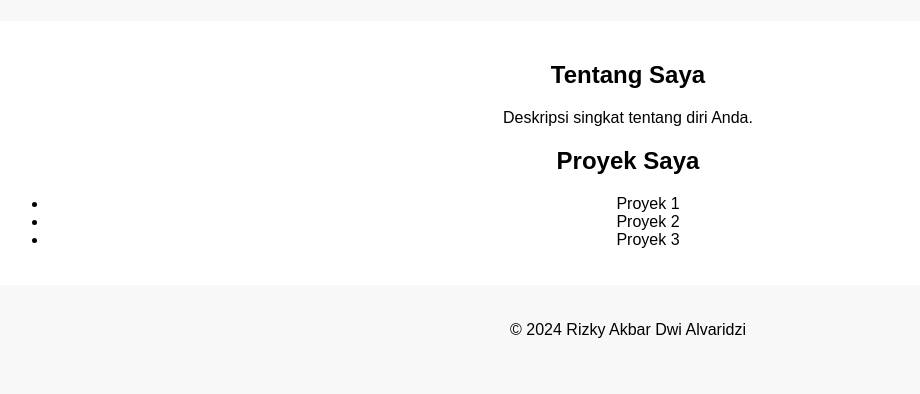
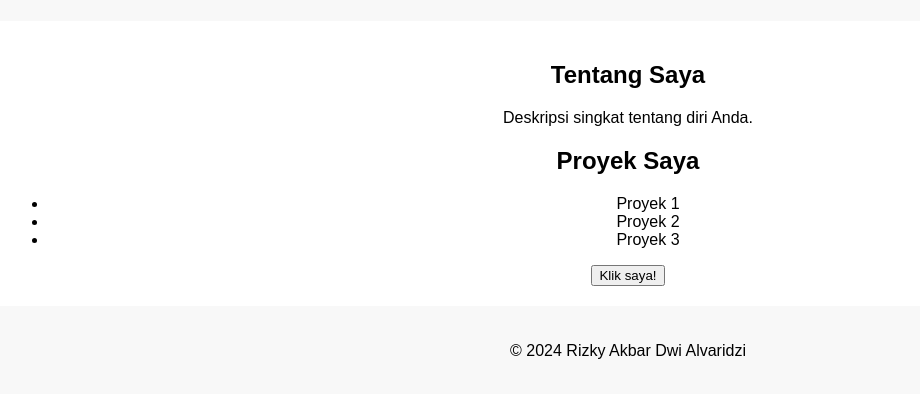
Before and after one commit to Vlamsky/rizkyalvaridzi, a plain HTML site: page index.html in a window 1280 px wide. Shown: the part 99-493 px from the top of the page, without its empty margins (12-932 px from the left). Drawn offline with Linux system fonts and the light colour scheme.

Commit message:
Update index.html

```diff
--- a/index.html
+++ b/index.html
@@ -22,6 +22,7 @@
             <li>Proyek 2</li>
             <li>Proyek 3</li>
         </ul>
+        <button id="myButton">Klik saya!</button>
     </section>
     </main>
     <footer>
```
Lines whose indentation alone changed are shown as unchanged.
